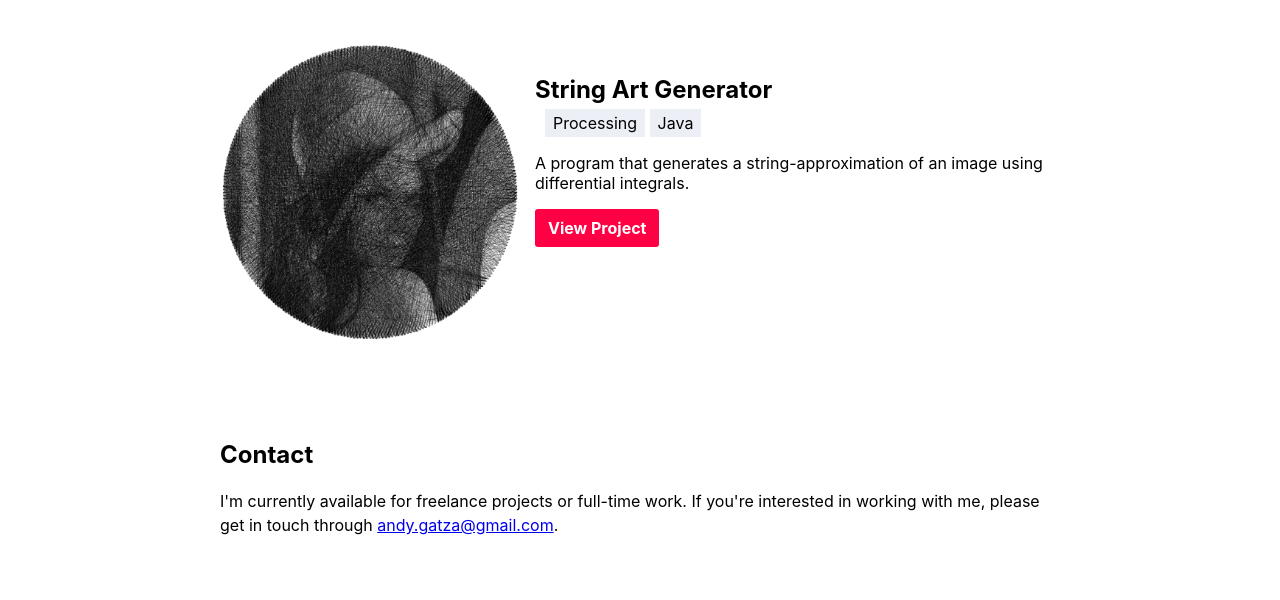
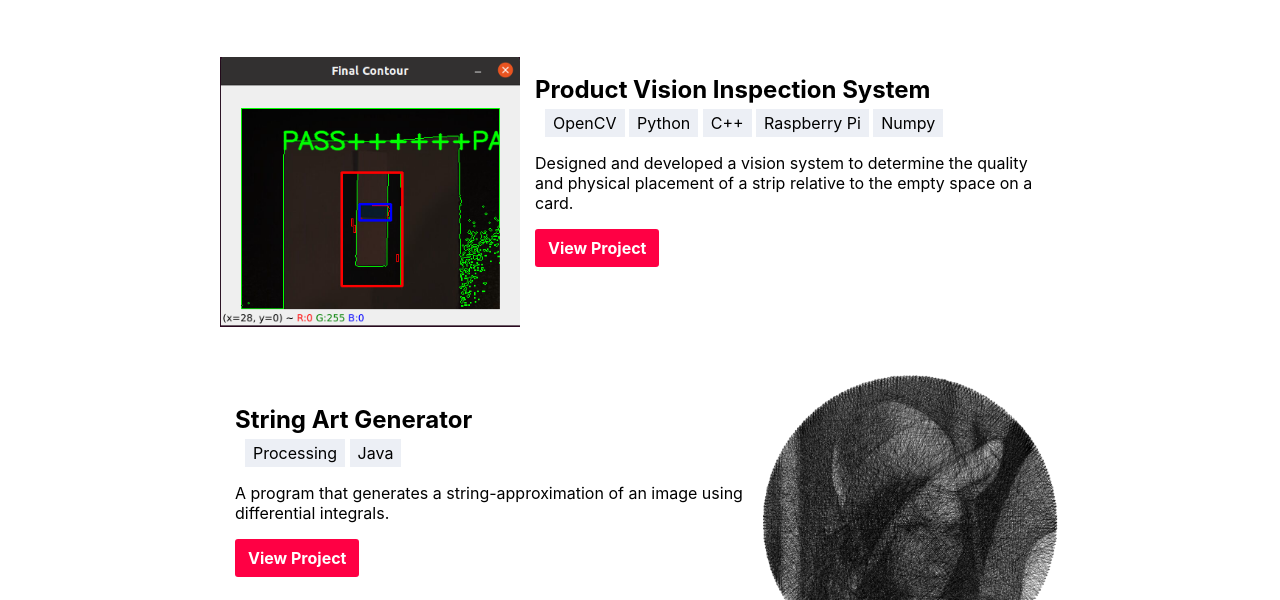
Before and after one commit to 144a/144a.github.io, a website: page index.html in a window 1280 px wide. Shown: the part 1570-2170 px from the top of the page. Drawn offline with Linux system fonts and the light colour scheme.

Commit message:
Temporary Change

```diff
--- a/index.html
+++ b/index.html
@@ -132,6 +132,29 @@
     </div>
     <div class="project">
       <div class="project__img-container">
+                                  <img class="project__img" src="img/vision.png" alt="Product Vision Inspection System Screenshot">
+      </div>
+      <div class="project__details">
+        <h2 class="project__name">
+          Product Vision Inspection System
+        </h2>
+        <div class="skill-tags">
+            <div class="skill-tag">OpenCV</div>
+            <div class="skill-tag">Python</div>
+            <div class="skill-tag">C++</div>
+            <div class="skill-tag">Raspberry Pi</div>
+            <div class="skill-tag">Numpy</div>
+        </div>
+        <p>
+          Designed and developed a vision system to determine the quality and physical placement of a strip relative to the empty space on a card.
+          <div>
+            <a class="btn" href="https://github.com/144a/BlueLineDetect" target="_blank">View Project</a>
+          </div>
+        </p>
+      </div>
+    </div>
+    <div class="project">
+      <div class="project__img-container">
                                   <img class="project__img" src="img/stringart.png" alt="String Art Generator Screenshot">
       </div>
       <div class="project__details">
```
